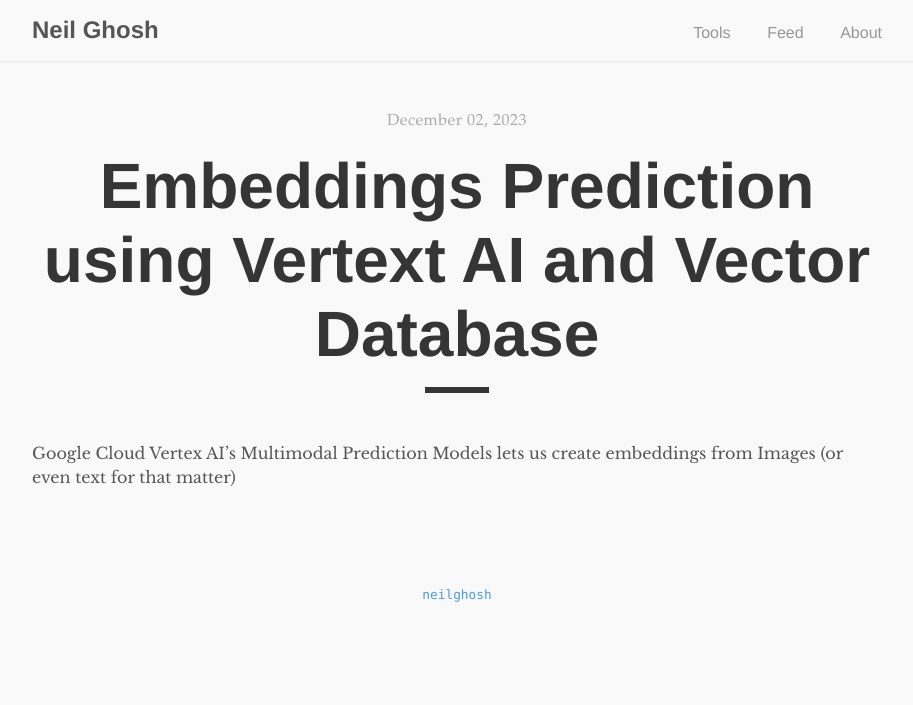
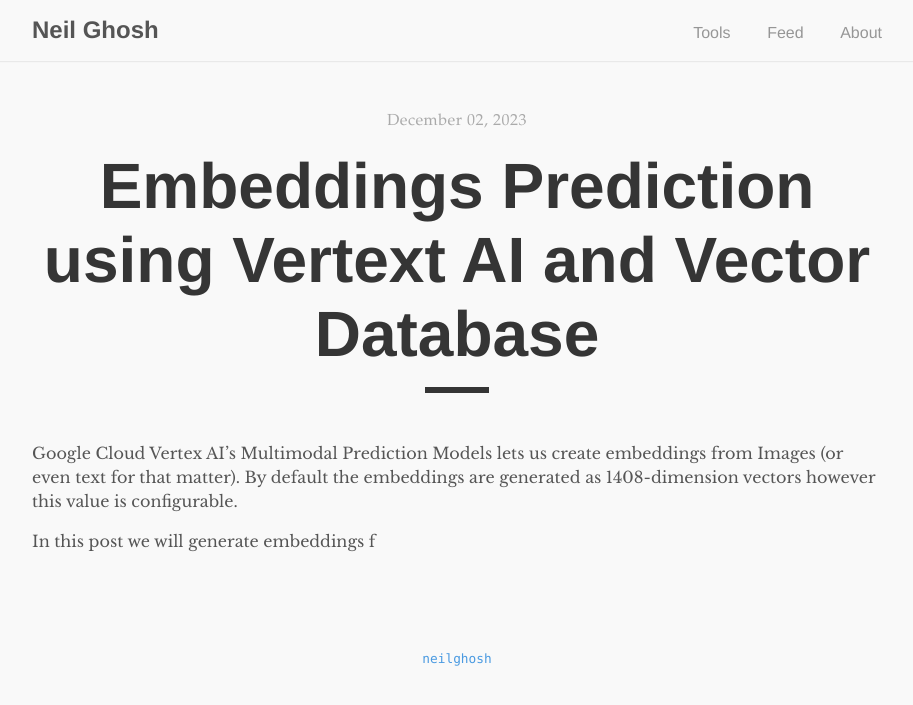
Before and after one commit to neilghosh/neilghosh.github.io, a Jekyll site: the page built from _posts/2023/2023-12-02-embeddings-prediction-using-vertext-ai-and-vector-database.md.md, in a window 1280 px wide. Shown: the top 705 px of the page, without its empty margins (183-1096 px from the left). Built offline with Jekyll 4.4.1, drawn with Linux system fonts in a browser that asks for light colours.

Commit message:
_posts/2023/2023-12-02-embeddings-prediction-using-vertext-ai-and-vector-database.md.md updated from https://stackedit.io/

```diff
--- a/_posts/2023/2023-12-02-embeddings-prediction-using-vertext-ai-and-vector-database.md.md
+++ b/_posts/2023/2023-12-02-embeddings-prediction-using-vertext-ai-and-vector-database.md.md
@@ -3,7 +3,9 @@
 title: "Embeddings Prediction using Vertext AI and Vector Database"
 description: ""
 ---
-Google Cloud Vertex AI's Multimodal Prediction Models lets us create embeddings from Images (or even text for that matter)
+Google Cloud Vertex AI's Multimodal Prediction Models lets us create embeddings from Images (or even text for that matter). By default the embeddings are generated as 1408-dimension vectors however this value is configurable.
+
+In this post we will generate embeddings f
 <!--stackedit_data:
-eyJoaXN0b3J5IjpbMzI4NzE2ODUzLDc2MTgxMDAwNF19
+eyJoaXN0b3J5IjpbLTE3MzkyOTcwNyw3NjE4MTAwMDRdfQ==
 -->
```
